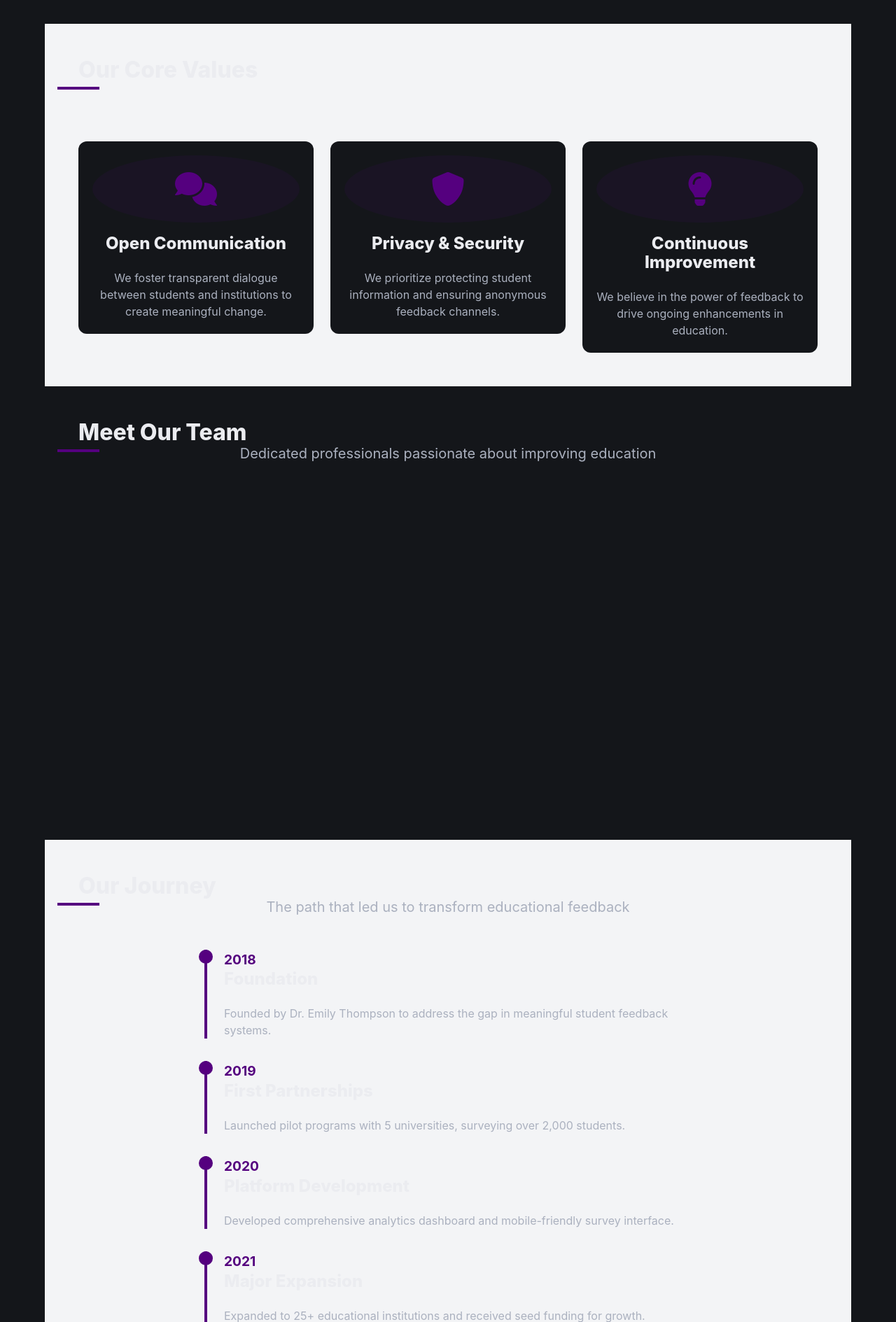
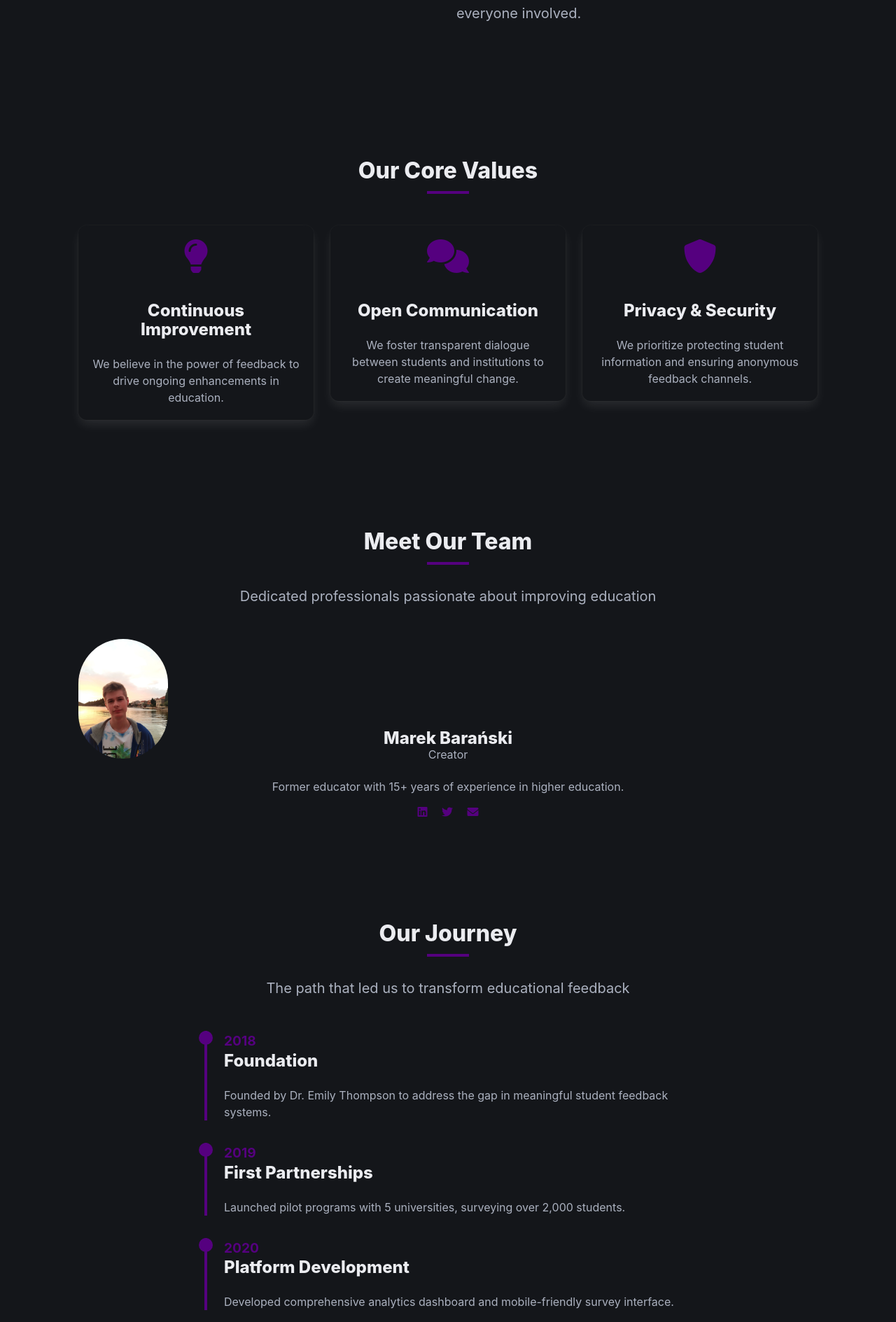
Before and after one commit to M4recki/Student-survey, a Django app: page /about/ in a window 1280 px wide. Shown: the part 1256-3145 px from the top of the page at 70% size. Run offline with Django 5.2, Linux system fonts and the light colour scheme.

Commit message:
Update .gitignore, replace logo image, and enhance home page, as well as about page layouts with improved icon spacing

```diff
--- a/student_survey/static/css/style.css
+++ b/student_survey/static/css/style.css
@@ -202,125 +202,7 @@
   border-left: 2px solid transparent;
 }
 
-/* Footer */
-
-.footer {
-  padding: 2rem 0;
-  margin-top: 2rem;
-  border-top: 1px solid var(--bg-darker);
-}
-
-.social-links {
-  margin: 1rem 0;
-}
-
-.social-icon {
-  color: var(--primary-color);
-  margin: 0 1rem;
-  padding: 0.5rem;
-  border-radius: 50%;
-  transition: all 0.3s ease;
-}
-
-.social-icon:hover {
-  color: var(--primary-dark);
-}
-
-.social-icon i {
-  font-size: 1.5rem;
-}
-
-@media screen and (max-width: 768px) {
-  .social-links {
-    justify-content: center;
-    flex-wrap: wrap;
-  }
-
-  .social-icon {
-    margin: 0.5rem;
-  }
-}
-
-.hero {
-  background: linear-gradient(135deg, #55007f 0%, #2d0543 100%);
-  color: white;
-}
-
-.feature-card {
-  height: 100%;
-  transition: transform 0.3s ease, box-shadow 0.3s ease;
-  border-radius: 8px;
-}
-
-.feature-card:hover {
-  transform: translateY(-5px);
-  box-shadow: 0 10px 20px rgba(0, 0, 0, 0.1);
-}
-
-.icon-block {
-  margin-bottom: 1.5rem;
-}
-
-.icon-block .icon {
-  background: #f5f5f5;
-  border-radius: 50%;
-  padding: 1.5rem;
-  margin-bottom: 1rem;
-  color: #55007f;
-}
-
-.section-title {
-  position: relative;
-  display: inline-block;
-  margin-bottom: 2rem;
-}
-
-.section-title::after {
-  content: '';
-  position: absolute;
-  bottom: -10px;
-  left: 0;
-  width: 60px;
-  height: 4px;
-  background-color: #55007f;
-}
-
-.button.is-primary {
-  background-color: #55007f;
-}
-
-.button.is-primary:hover {
-  background-color: #4a036b;
-}
-
-.button.is-outlined.is-primary {
-  border-color: #55007f;
-  color: #55007f;
-}
-
-.button.is-outlined.is-primary:hover {
-  background-color: #55007f;
-  color: white;
-}
-
-.team-card {
-  height: 100%;
-  transition: transform 0.3s ease;
-  border-radius: 8px;
-}
-
-.team-card:hover {
-  transform: translateY(-5px);
-}
-
-.team-image {
-  border-radius: 8px 8px 0 0;
-  overflow: hidden;
-}
-
-.team-social {
-  margin-top: 1rem;
-}
+/* About page */
 
 .team-social a {
   margin: 0 0.5rem;
--- a/student_survey/templates/about.html
+++ b/student_survey/templates/about.html
@@ -7,7 +7,7 @@
       <div class="columns is-vcentered">
         <div class="column is-6">
           <h1 class="title is-1 has-text-white">About Us</h1>
-          <h2 class="subtitle is-4 has-text-white-bis">
+          <h2 class="subtitle is-4 has-text-white-bis my-5">
             Transforming Education Through Feedback
           </h2>
           <p class="is-size-5 mb-5">
@@ -16,11 +16,11 @@
             students and institutions, creating a pathway for continuous
             improvement.
           </p>
-          <div class="buttons">
+          <div class="buttons pt-6">
             <a href="/survey" class="button is-primary is-medium"
               >Take Survey</a
             >
-            <a href="/contact" class="button is-white is-outlined is-medium"
+            <a href="/contact" class="button is-white is-primary is-medium"
               >Contact Us</a
             >
           </div>
@@ -38,16 +38,17 @@
 
 <!-- Our Mission Section -->
 <section class="section">
-  <div class="container">
+  <div class="container my-6">
     <div class="columns is-vcentered">
       <div class="column is-5">
-        <img
-          src="{% static 'img/mission.svg' %}"
-          alt="Our Mission"
-          class="image" />
+        <div class="icon-block">
+          <span class="icon is-large">
+            <i class="fa-solid fa-bullseye"></i>
+          </span>
+        </div>
       </div>
       <div class="column is-6 is-offset-1">
-        <h2 class="title section-title">Our Mission</h2>
+        <h2 class="title section-title has-text-centered">Our Mission</h2>
         <p class="is-size-5 mb-4">
           We believe that student feedback is essential for creating impactful
           educational experiences. Our mission is to empower educational
@@ -65,20 +66,35 @@
 </section>
 
 <!-- Our Values Section -->
-<section class="section has-background-light">
+<section class="section">
   <div class="container">
-    <h2 class="title section-title has-text-centered">Our Core Values</h2>
+    <h2 class="title section-title has-text-centered my-6">Our Core Values</h2>
 
-    <div class="columns is-multiline mt-6">
+    <div class="columns is-multiline my-6">
       <div class="column is-4">
-        <div class="box has-text-centered">
-          <div class="value-icon mb-4 mx-auto">
+        <div class="box feature-card">
+          <div class="icon-block has-text-centered">
+            <span class="icon is-large">
+              <i class="fas fa-lightbulb fa-3x"></i>
+            </span>
+          </div>
+          <h3 class="title is-4 has-text-centered">Continuous Improvement</h3>
+          <p class="has-text-centered">
+            We believe in the power of feedback to drive ongoing enhancements in
+            education.
+          </p>
+        </div>
+      </div>
+
+      <div class="column is-4">
+        <div class="box feature-card">
+          <div class="icon-block has-text-centered">
             <span class="icon is-large">
               <i class="fas fa-comments fa-3x"></i>
             </span>
           </div>
-          <h3 class="title is-4">Open Communication</h3>
-          <p>
+          <h3 class="title is-4 has-text-centered">Open Communication</h3>
+          <p class="has-text-centered">
             We foster transparent dialogue between students and institutions to
             create meaningful change.
           </p>
@@ -86,31 +102,16 @@
       </div>
 
       <div class="column is-4">
-        <div class="box has-text-centered">
-          <div class="value-icon mb-4 mx-auto">
+        <div class="box feature-card">
+          <div class="icon-block has-text-centered">
             <span class="icon is-large">
               <i class="fas fa-shield-alt fa-3x"></i>
             </span>
           </div>
-          <h3 class="title is-4">Privacy & Security</h3>
-          <p>
+          <h3 class="title is-4 has-text-centered">Privacy & Security</h3>
+          <p class="has-text-centered">
             We prioritize protecting student information and ensuring anonymous
             feedback channels.
-          </p>
-        </div>
-      </div>
-
-      <div class="column is-4">
-        <div class="box has-text-centered">
-          <div class="value-icon mb-4 mx-auto">
-            <span class="icon is-large">
-              <i class="fas fa-lightbulb fa-3x"></i>
-            </span>
-          </div>
-          <h3 class="title is-4">Continuous Improvement</h3>
-          <p>
-            We believe in the power of feedback to drive ongoing enhancements in
-            education.
           </p>
         </div>
       </div>
@@ -122,21 +123,18 @@
 <section class="section">
   <div class="container">
     <h2 class="title section-title has-text-centered">Meet Our Team</h2>
-    <p class="subtitle has-text-centered mb-6">
+    <p class="subtitle has-text-centered my-6">
       Dedicated professionals passionate about improving education
     </p>
 
-    <div class="columns is-multiline">
-      <div class="column is-3">
-        <div class="card team-card">
-          <div class="card-image team-image">
-            <figure class="image is-4by3">
-              <img src="{% static 'img/team1.jpg' %}" alt="Team Member" />
+    <div class="container">
+      <div class="is-3">
+            <figure class="image is-128x128">
+              <img class="is-rounded" src="{% static 'img/my-image.jpg' %}" alt="Team leader" />
             </figure>
-          </div>
           <div class="card-content has-text-centered">
-            <p class="title is-4">Dr. Emily Thompson</p>
-            <p class="subtitle is-6">Founder & CEO</p>
+            <p class="title is-4">Marek Barański</p>
+            <p class="subtitle is-6">Creator</p>
             <p class="mb-3">
               Former educator with 15+ years of experience in higher education.
             </p>
@@ -146,83 +144,15 @@
               <a href="#"><i class="fas fa-envelope"></i></a>
             </div>
           </div>
-        </div>
-      </div>
-
-      <div class="column is-3">
-        <div class="card team-card">
-          <div class="card-image team-image">
-            <figure class="image is-4by3">
-              <img src="{% static 'img/team2.jpg' %}" alt="Team Member" />
-            </figure>
-          </div>
-          <div class="card-content has-text-centered">
-            <p class="title is-4">Marcus Lee</p>
-            <p class="subtitle is-6">Chief Technology Officer</p>
-            <p class="mb-3">
-              Data scientist specializing in educational analytics and insights.
-            </p>
-            <div class="team-social">
-              <a href="#"><i class="fab fa-linkedin"></i></a>
-              <a href="#"><i class="fab fa-github"></i></a>
-              <a href="#"><i class="fas fa-envelope"></i></a>
-            </div>
-          </div>
-        </div>
-      </div>
-
-      <div class="column is-3">
-        <div class="card team-card">
-          <div class="card-image team-image">
-            <figure class="image is-4by3">
-              <img src="{% static 'img/team3.jpg' %}" alt="Team Member" />
-            </figure>
-          </div>
-          <div class="card-content has-text-centered">
-            <p class="title is-4">Sophia Garcia</p>
-            <p class="subtitle is-6">Head of Operations</p>
-            <p class="mb-3">
-              Expert in streamlining processes and ensuring quality service
-              delivery.
-            </p>
-            <div class="team-social">
-              <a href="#"><i class="fab fa-linkedin"></i></a>
-              <a href="#"><i class="fab fa-twitter"></i></a>
-              <a href="#"><i class="fas fa-envelope"></i></a>
-            </div>
-          </div>
-        </div>
-      </div>
-
-      <div class="column is-3">
-        <div class="card team-card">
-          <div class="card-image team-image">
-            <figure class="image is-4by3">
-              <img src="{% static 'img/team4.jpg' %}" alt="Team Member" />
-            </figure>
-          </div>
-          <div class="card-content has-text-centered">
-            <p class="title is-4">David Wilson</p>
-            <p class="subtitle is-6">Customer Success Manager</p>
-            <p class="mb-3">
-              Dedicated to helping institutions implement feedback effectively.
-            </p>
-            <div class="team-social">
-              <a href="#"><i class="fab fa-linkedin"></i></a>
-              <a href="#"><i class="fab fa-twitter"></i></a>
-              <a href="#"><i class="fas fa-envelope"></i></a>
-            </div>
-          </div>
-        </div>
       </div>
     </div>
   </div>
 </section>
 
 <!-- Our Journey Section -->
-<section class="section has-background-light">
+<section class="section bg-dark">
   <div class="container">
-    <h2 class="title section-title has-text-centered">Our Journey</h2>
+    <h2 class="title section-title has-text-centered my-6">Our Journey</h2>
     <p class="subtitle has-text-centered mb-6">
       The path that led us to transform educational feedback
     </p>
@@ -286,60 +216,17 @@
   </div>
 </section>
 
-<!-- Partners Section -->
-<section class="section">
+<!-- FAQ Section -->
+<section class="section bg-darker">
   <div class="container">
-    <h2 class="title section-title has-text-centered">Our Partners</h2>
-    <p class="subtitle has-text-centered mb-6">
-      Trusted by leading educational institutions
-    </p>
-
-    <div class="columns is-multiline is-centered">
-      <div class="column is-2 has-text-centered">
-        <img
-          src="{% static 'img/partner1.png' %}"
-          alt="Partner Logo"
-          class="partner-logo" />
-      </div>
-      <div class="column is-2 has-text-centered">
-        <img
-          src="{% static 'img/partner2.png' %}"
-          alt="Partner Logo"
-          class="partner-logo" />
-      </div>
-      <div class="column is-2 has-text-centered">
-        <img
-          src="{% static 'img/partner3.png' %}"
-          alt="Partner Logo"
-          class="partner-logo" />
-      </div>
-      <div class="column is-2 has-text-centered">
-        <img
-          src="{% static 'img/partner4.png' %}"
-          alt="Partner Logo"
-          class="partner-logo" />
-      </div>
-      <div class="column is-2 has-text-centered">
-        <img
-          src="{% static 'img/partner5.png' %}"
-          alt="Partner Logo"
-          class="partner-logo" />
-      </div>
-    </div>
-  </div>
-</section>
-
-<!-- FAQ Section -->
-<section class="section has-background-light">
-  <div class="container">
-    <h2 class="title section-title has-text-centered">
+    <h2 class="title section-title has-text-centered my-6">
       Frequently Asked Questions
     </h2>
     <p class="subtitle has-text-centered mb-6">
       Common questions about our platform and services
     </p>
 
-    <div class="columns">
+    <div class="columns pt-6">
       <div class="column is-8 is-offset-2">
         <div class="faq-item">
           <div class="faq-question">
@@ -424,12 +311,12 @@
 <!-- Contact Section -->
 <section class="section">
   <div class="container">
-    <h2 class="title section-title has-text-centered">Get in Touch</h2>
+    <h2 class="title section-title has-text-centered my-6">Get in Touch</h2>
     <p class="subtitle has-text-centered mb-6">
       Have questions or interested in learning more?
     </p>
 
-    <div class="columns">
+    <div class="columns pt-6">
       <div class="column is-5">
         <div class="contact-info-block">
           <p class="is-size-5 mb-2">
@@ -454,18 +341,18 @@
           </p>
         </div>
         <div class="contact-info-block mt-5">
-          <p class="is-size-5 mb-2">Follow Us:</p>
+          <p class="is-size-5 my-5">Follow Us:</p>
           <div class="buttons">
-            <a href="#" class="button is-medium">
+            <a href="#" class="button is-medium mr-6">
               <span class="icon"><i class="fab fa-facebook"></i></span>
             </a>
-            <a href="#" class="button is-medium">
+            <a href="#" class="button is-medium mr-6">
               <span class="icon"><i class="fab fa-twitter"></i></span>
             </a>
-            <a href="#" class="button is-medium">
+            <a href="#" class="button is-medium mr-6">
               <span class="icon"><i class="fab fa-linkedin"></i></span>
             </a>
-            <a href="#" class="button is-medium">
+            <a href="#" class="button is-medium mr-6">
               <span class="icon"><i class="fab fa-instagram"></i></span>
             </a>
           </div>
@@ -521,12 +408,12 @@
 <!-- CTA Section -->
 <section class="section cta-section">
   <div class="container has-text-centered">
-    <h2 class="title is-2">Ready to Transform Your Educational Experience?</h2>
+    <h2 class="title is-2 my-6">Ready to Transform Your Educational Experience?</h2>
     <p class="subtitle is-4 mb-6">
       Join thousands of institutions already using our platform
     </p>
     <div class="buttons is-centered">
-      <a href="/demo" class="button is-primary is-large">Request a Demo</a>
+      <a href="/demo" class="button is-outlined is-primary is-large">Request a Demo</a>
       <a href="/survey" class="button is-outlined is-primary is-large"
         >Take a Survey</a
       >
```
Also changed, not shown: other parts of student_survey/static/css/style.css (+39 -16 lines), student_survey/templates/home.html (+4 -4 lines), student_survey/static/img/logo.png, student_survey/static/img/my-image.jpg (added), 1 other file.
